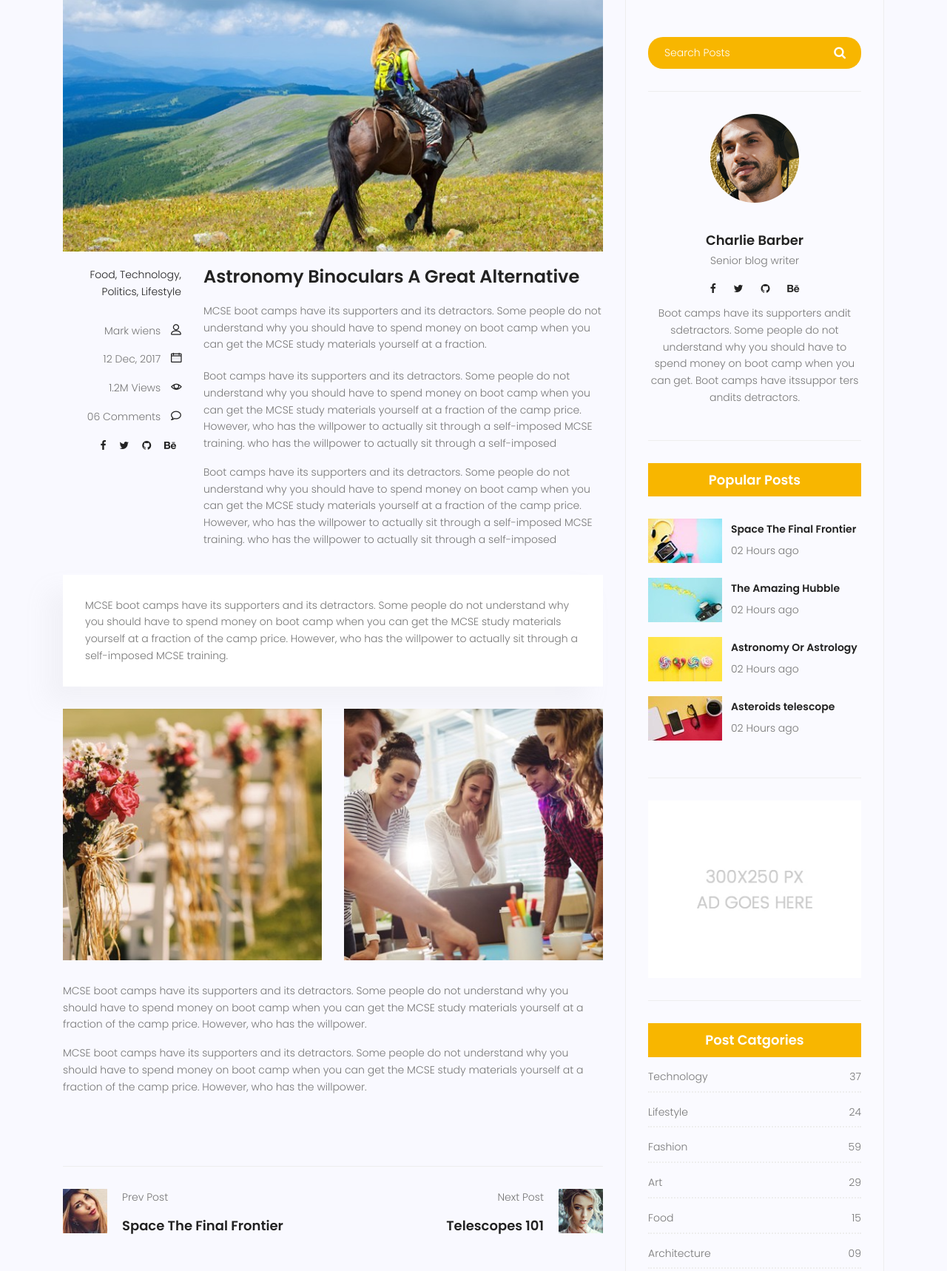
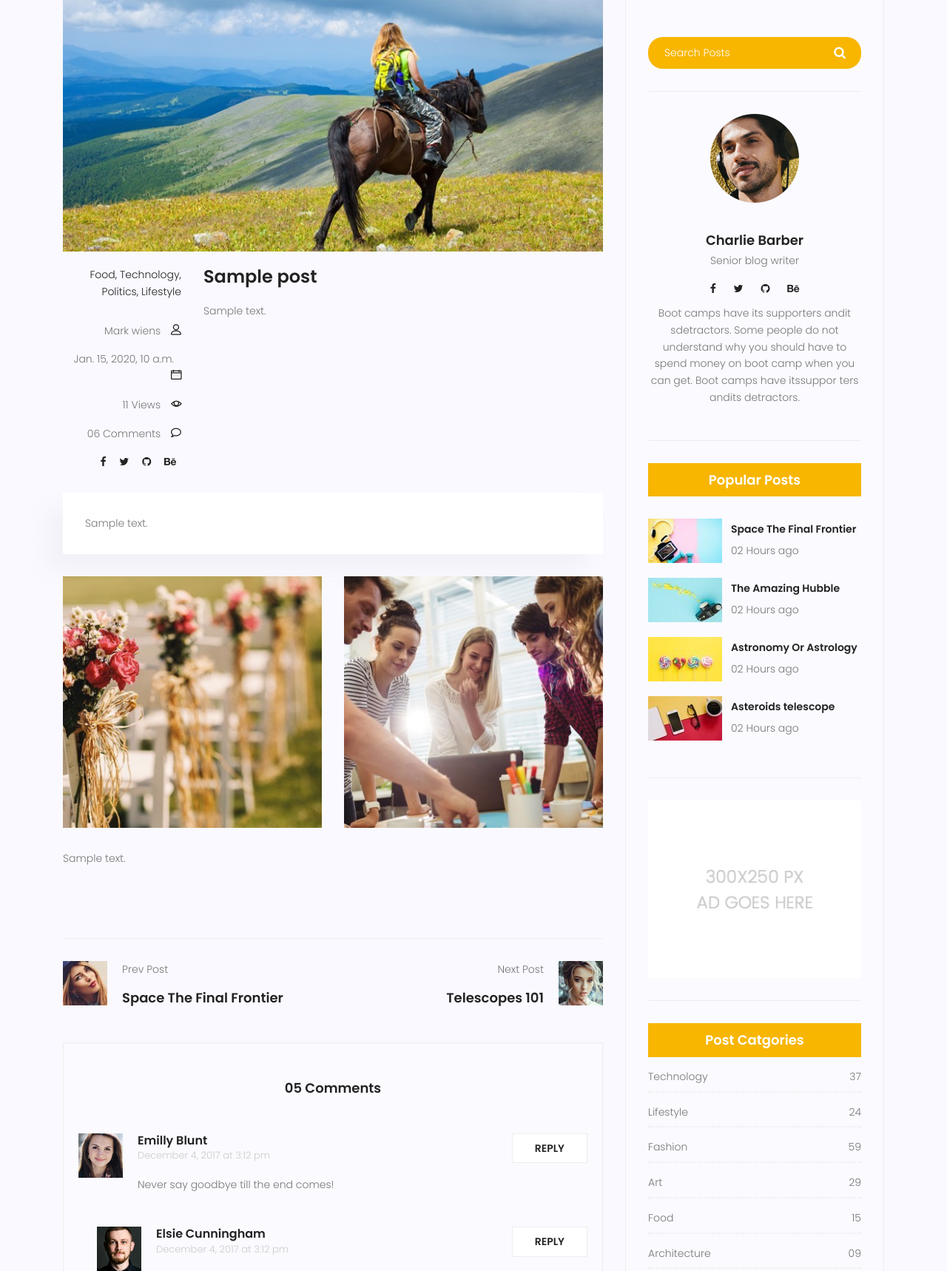
Before and after one commit to RezaKarami70/mySite, a Django app: page /blog/1 in a window 1280 px wide. Shown: the part 421-2139 px from the top of the page at 74% size. Run offline with Django 4.2, Linux system fonts and the light colour scheme; tables that the repository leaves empty hold one stand-in row (values such as "Sample post"); some libraries are stand-ins or nearby versions.

Commit message:
3th try for تمرین مباحث پایگاه‌داده و ادمین - بخش اول

```diff
--- a/blog/views.py
+++ b/blog/views.py
@@ -1,15 +1,17 @@
 from django.shortcuts import render, get_object_or_404
 from blog.models import Post
-from datetime import datetime
+from django.utils import timezone
+
 
 def blog_view(request):
-    posts = Post.objects.filter(published_date__lte = datetime.now() , status = 1)
+    posts = Post.objects.filter(published_date__lte = timezone.now(), status = 1)
     context = {"posts": posts}
     return render(request, 'blog/blog-home.html', context)
 
 
 def blog_single(request, pid):
-    post = get_object_or_404(Post, pk=pid)
+    posts = Post.objects.filter(published_date__lte = timezone.now(), status = 1)
+    post = get_object_or_404(posts, pk=pid)
     post.counted_views += 1
     post.save()
     context = {"post": post}
--- a/templates/blog/blog-single.html
+++ b/templates/blog/blog-single.html
@@ -40,9 +40,9 @@
                         <div class="user-details row">
                             <p class="user-name col-lg-12 col-md-12 col-6"><a href="#">Mark wiens</a> <span
                                     class="lnr lnr-user"></span></p>
-                            <p class="date col-lg-12 col-md-12 col-6"><a href="#">12 Dec, 2017</a> <span
+                            <p class="date col-lg-12 col-md-12 col-6"><a href="#">{{post.published_date}}</a> <span
                                     class="lnr lnr-calendar-full"></span></p>
-                            <p class="view col-lg-12 col-md-12 col-6"><a href="#">1.2M Views</a> <span
+                            <p class="view col-lg-12 col-md-12 col-6"><a href="#">{{post.counted_views}} Views</a> <span
                                     class="lnr lnr-eye"></span></p>
                             <p class="comments col-lg-12 col-md-12 col-6"><a href="#">06 Comments</a> <span
                                     class="lnr lnr-bubble"></span></p>
@@ -55,31 +55,12 @@
                         </div>
                     </div>
                     <div class="col-lg-9 col-md-9">
-                        <h3 class="mt-20 mb-20">Astronomy Binoculars A Great Alternative</h3>
-                        <p class="excert">
-                            MCSE boot camps have its supporters and its detractors. Some people do not understand why
-                            you should have to spend money on boot camp when you can get the MCSE study materials
-                            yourself at a fraction.
-                        </p>
-                        <p>
-                            Boot camps have its supporters and its detractors. Some people do not understand why you
-                            should have to spend money on boot camp when you can get the MCSE study materials yourself
-                            at a fraction of the camp price. However, who has the willpower to actually sit through a
-                            self-imposed MCSE training. who has the willpower to actually sit through a self-imposed
-                        </p>
-                        <p>
-                            Boot camps have its supporters and its detractors. Some people do not understand why you
-                            should have to spend money on boot camp when you can get the MCSE study materials yourself
-                            at a fraction of the camp price. However, who has the willpower to actually sit through a
-                            self-imposed MCSE training. who has the willpower to actually sit through a self-imposed
-                        </p>
+                        <h3 class="mt-20 mb-20">{{post.title}}</h3>
+                        {{post.content}}
                     </div>
                     <div class="col-lg-12">
                         <div class="quotes">
-                            MCSE boot camps have its supporters and its detractors. Some people do not understand why
-                            you should have to spend money on boot camp when you can get the MCSE study materials
-                            yourself at a fraction of the camp price. However, who has the willpower to actually sit
-                            through a self-imposed MCSE training.
+                            {{post.content}}
                         </div>
                         <div class="row mt-30 mb-30">
                             <div class="col-6">
@@ -90,16 +71,7 @@
                             </div>
                             <div class="col-lg-12 mt-30">
                                 <p>
-                                    MCSE boot camps have its supporters and its detractors. Some people do not
-                                    understand why you should have to spend money on boot camp when you can get the MCSE
-                                    study materials yourself at a fraction of the camp price. However, who has the
-                                    willpower.
-                                </p>
-                                <p>
-                                    MCSE boot camps have its supporters and its detractors. Some people do not
-                                    understand why you should have to spend money on boot camp when you can get the MCSE
-                                    study materials yourself at a fraction of the camp price. However, who has the
-                                    willpower.
+                                    {{post.content}}
                                 </p>
                             </div>
                         </div>
```
